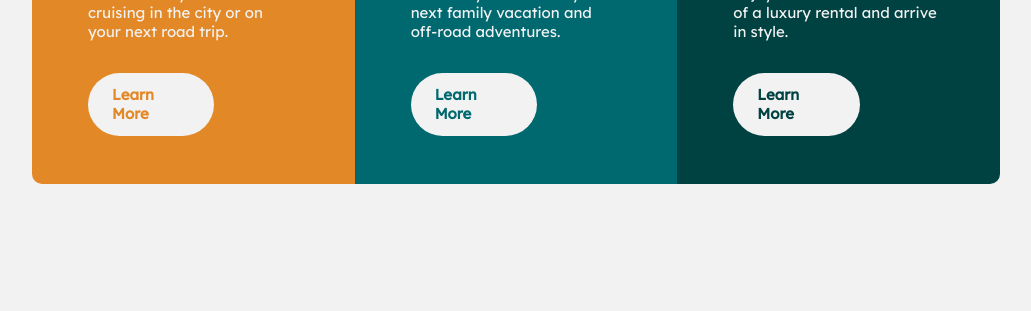
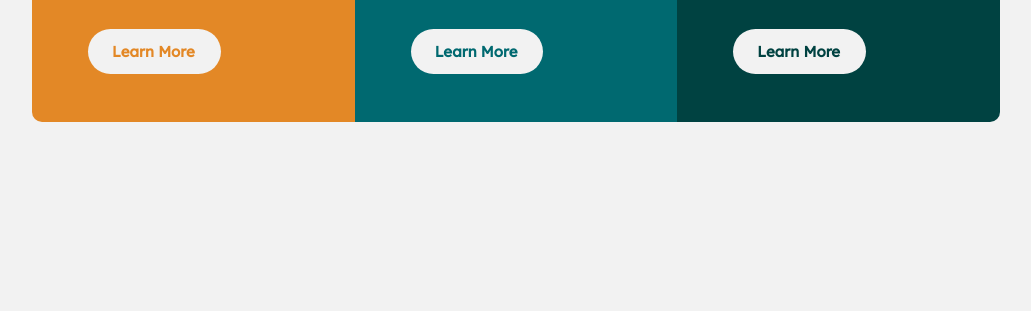
Before and after one commit to mubizzy/column-preview-card, a plain HTML site: page index.html in a window 1280 px wide. Shown: the part 417-728 px from the top of the page, without its empty margins (124-1155 px from the left). Drawn offline with Linux system fonts and the light colour scheme.

Commit message:
working on the media queries

```diff
--- a/assets/css/styles.css
+++ b/assets/css/styles.css
@@ -176,9 +176,48 @@ input {
 /*============MEDIA QUERIES================ */
 /* Fro small devices */
 
-@media screen and (max-width: 375px) {
+@media screen and (max-width: 320px) {
   .section {
     padding: 0rem 0 1rem;
+  }
+  .button {
+    width: 80%;
+  }
+}
+
+@media screen and (min-width: 375px) {
+  .section {
+    padding: 0rem 0 1rem;
+  }
+  .button {
+    width: 60%;
+  }
+}
+
+@media screen and (min-width: 375px) {
+  .section {
+    padding: 0rem 0 1rem;
+  }
+  .button {
+    width: 60%;
+  }
+}
+
+@media screen and (min-width: 768px) {
+  .section {
+    padding: 0rem 0 1rem;
+  }
+
+  .car__container {
+    grid-template-columns: repeat(auto-fit, minmax(280px, 3fr));
+  }
+
+  .boarder-radius {
+    border-radius: 10px 0px 0px;
+  }
+
+  .button {
+    width: 60%;
   }
 }
 
@@ -205,4 +244,8 @@ input {
   .boarder-radius2 {
     border-radius: 0px 10px 10px 0px;
   }
+
+  .button {
+    width: 63%;
+  }
 }
```
